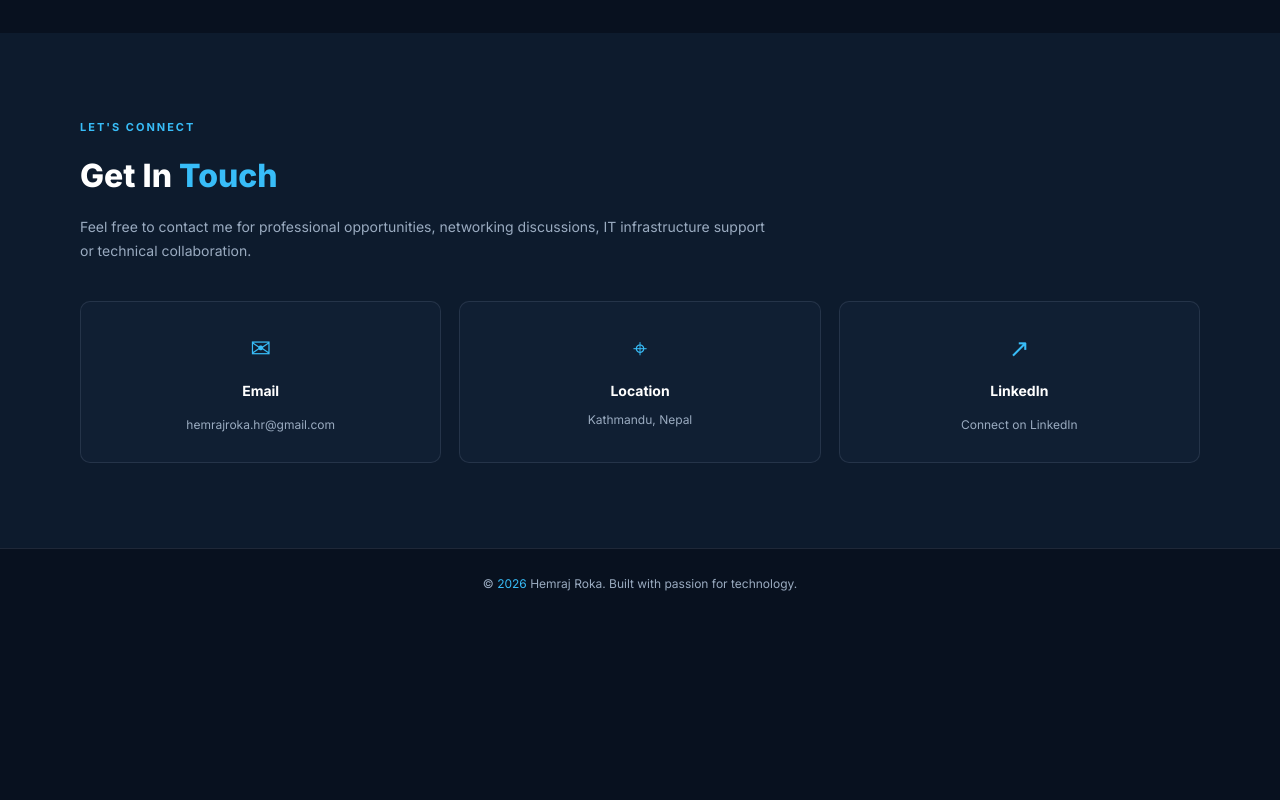
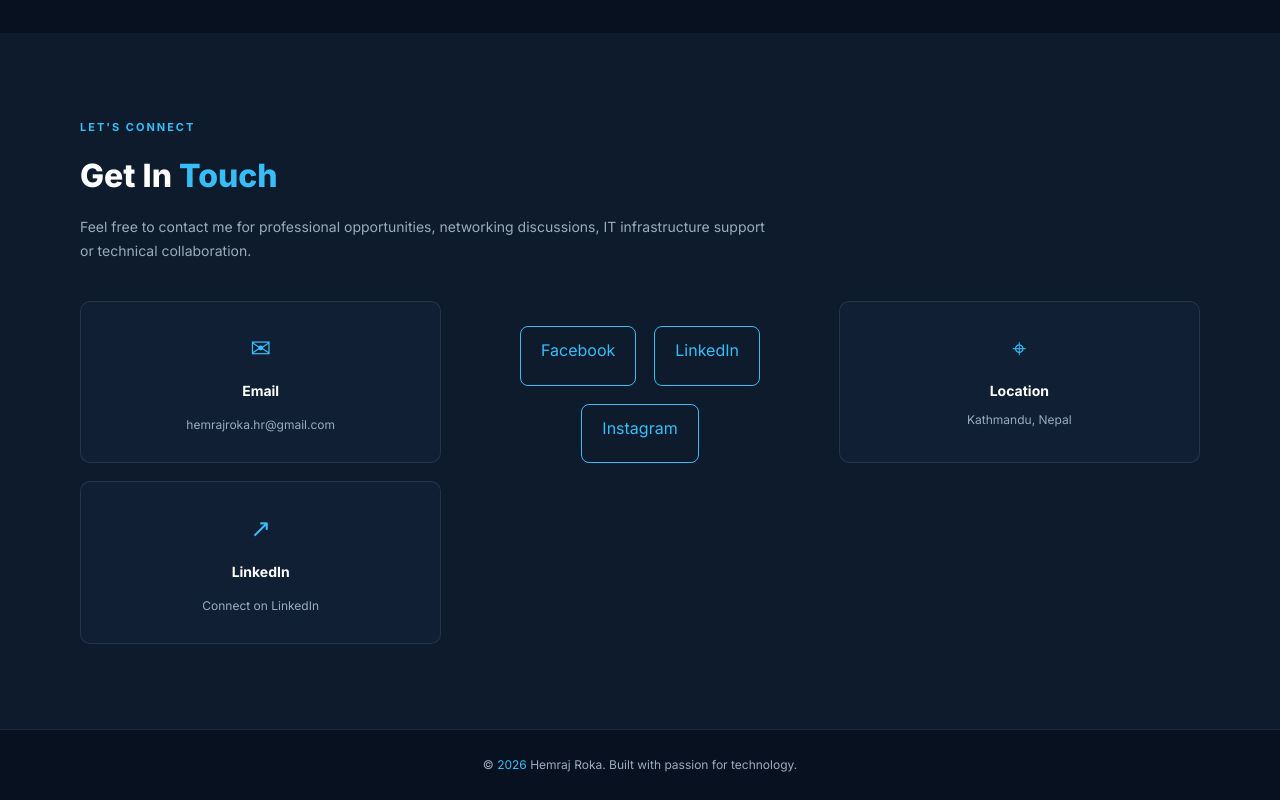
Before and after one commit to hemrajroka/hemrajroka-portfolio, a plain HTML site: page public/index.html in a window 1280 px wide. Shown: the part 6368-7168 px from the top of the page. Before the commit the page ends 6988 px from the top, so only its background shows below. Drawn offline with Linux system fonts and the light colour scheme.

Commit message:
Add social media links

```diff
--- a/public/index.html
+++ b/public/index.html
@@ -632,6 +632,31 @@
                 width: 100%;
             }
         }
+
+
+
+.social-links {
+    display: flex;
+    justify-content: center;
+    gap: 18px;
+    margin-top: 25px;
+    flex-wrap: wrap;
+}
+
+.social-links a {
+    color: #38bdf8;
+    text-decoration: none;
+    border: 1px solid #38bdf8;
+    padding: 10px 20px;
+    border-radius: 8px;
+    transition: 0.3s;
+}
+
+.social-links a:hover {
+    background: #38bdf8;
+    color: #0f172a;
+}
+
     </style>
 </head>
 
@@ -1203,6 +1228,23 @@
                     </a>
                 </div>
 
+<div class="social-links">
+    <a href="https://www.facebook.com/roka.hemraj22"
+       target="_blank" rel="noopener noreferrer">
+        Facebook
+    </a>
+
+    <a href="https://www.linkedin.com/in/hemraj-roka-681084286/"
+       target="_blank" rel="noopener noreferrer">
+        LinkedIn
+    </a>
+
+    <a href="https://www.instagram.com/kshetri_hemraj/"
+       target="_blank" rel="noopener noreferrer">
+        Instagram
+    </a>
+</div>
+
                 <div class="contact-card">
                     <div class="contact-icon">⌖</div>
                     <h3>Location</h3>
```
